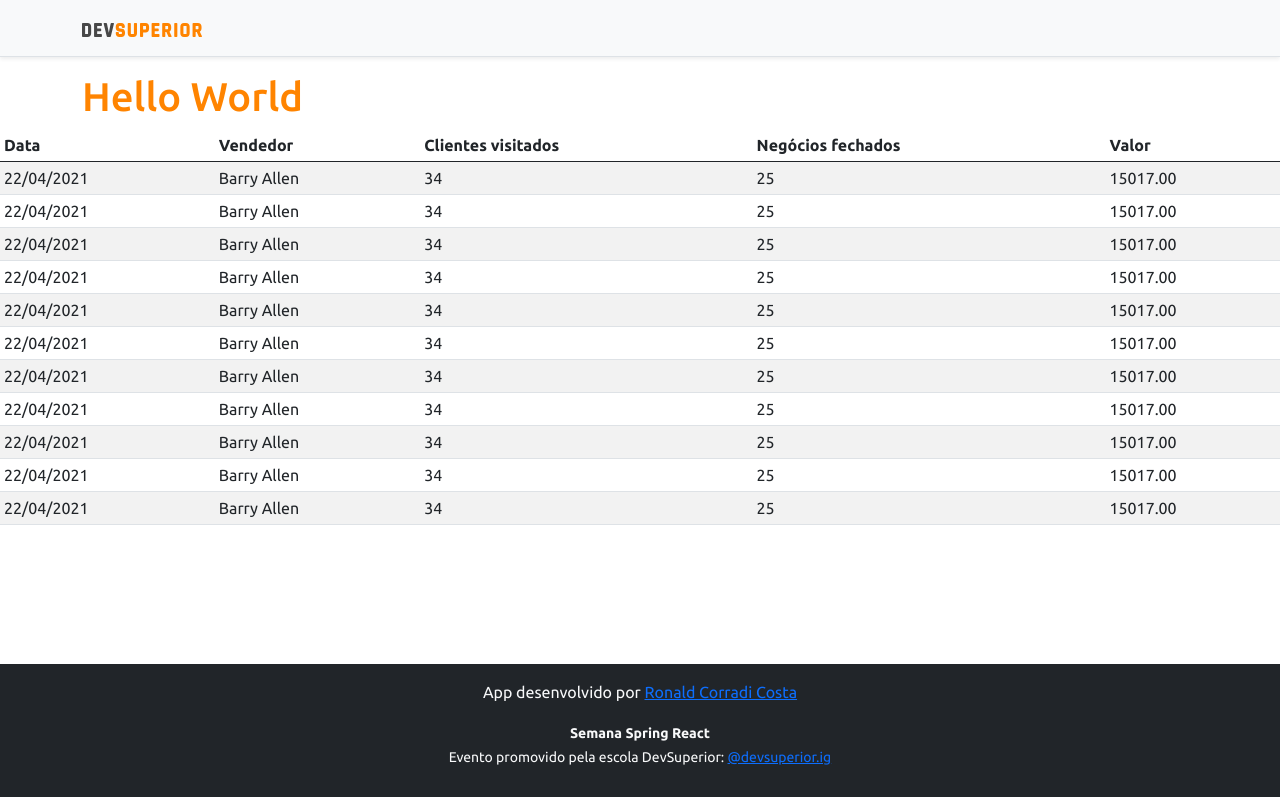
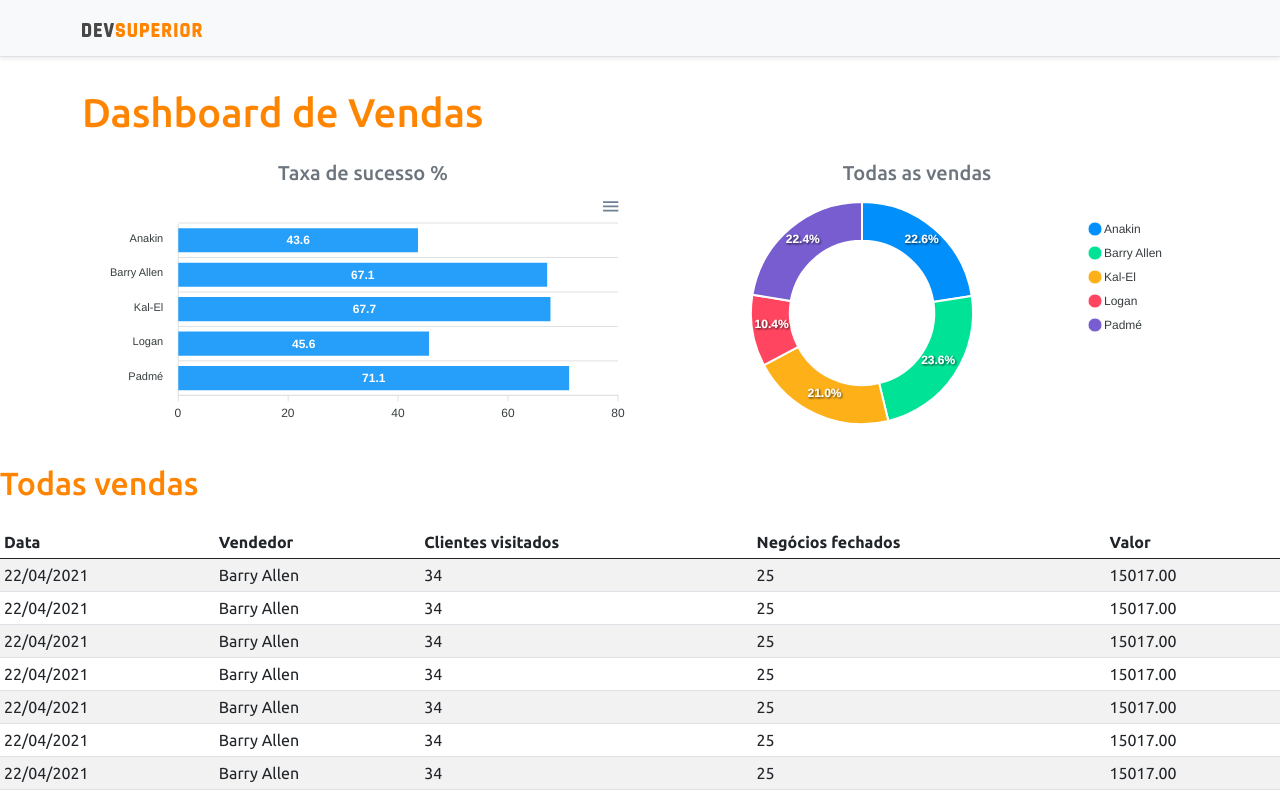
Before and after one commit to ronaldcorradi/projeto-spring-react, a React (Create React App) app in the folder frontend/: page / in a window 1280 px wide. Shown: the top 797 px of the page. Built offline with nearby package versions, Linux system fonts and the light colour scheme.

Commit message:
Static charts

```diff
--- a/frontend/package.json
+++ b/frontend/package.json
@@ -10,8 +10,10 @@
     "@types/node": "^12.20.12",
     "@types/react": "^17.0.5",
     "@types/react-dom": "^17.0.3",
+    "apexcharts": "^3.26.1",
     "bootstrap": "^5.0.0",
     "react": "^17.0.2",
+    "react-apexcharts": "^1.3.9",
     "react-dom": "^17.0.2",
     "react-scripts": "4.0.3",
     "typescript": "^4.2.4",
--- a/frontend/src/App.tsx
+++ b/frontend/src/App.tsx
@@ -1,18 +1,33 @@
+import BarChart from 'components/BarChart/index'
 import DataTable from 'components/DataTable/index'
+import DonutChart from 'components/DonutChart/index';
 import Footer from 'components/Footer/index'
 import NavBar from 'components/NavBar/index'
 
 function App() {
   return (
     <>
-    <NavBar/>
-    <div className="container">
-      <h1 className="text-primary">Hello World</h1>
-    </div>
-    <div>
-      <DataTable/>
-    </div>
-    <Footer/>
+      <NavBar />
+      <div className="container">
+        <h1 className="text-primary py-3">Dashboard de Vendas</h1>
+        <div className="row px-3">
+          <div className="col-sm-6">
+            <h5 className="text-center text-secondary">Taxa de sucesso %</h5>
+            <BarChart />
+          </div>
+          <div className="col-sm-6">
+            <h5 className="text-center text-secondary">Todas as vendas</h5>
+            <DonutChart />
+          </div>
+        </div>
+      </div>
+      <div className="py-3">
+        <h2 className="text-primary">Todas vendas</h2>
+      </div>
+      <div>
+        <DataTable />
+      </div>
+      <Footer />
     </>
   );
 }
--- /dev/null
+++ b/frontend/src/components/BarChart/index.tsx
@@ -0,0 +1,32 @@
+import Chart from 'react-apexcharts'
+
+const BarChart = () => {
+    const options = {
+        plotOptions: {
+            bar: {
+                horizontal: true,
+            }
+        },
+    };
+    const mockData = {
+        labels: {
+            categories: ['Anakin', 'Barry Allen', 'Kal-El', 'Logan', 'Padmé']
+        },
+        series: [
+            {
+                name: "% Sucesso",
+                data: [43.6, 67.1, 67.7, 45.6, 71.1]
+            }
+        ]
+    };
+    return(
+        <Chart
+            options={{...options,xaxis:mockData.labels}}
+            series={mockData.series}
+            type="bar"
+            height="240"
+        />
+    );
+}
+
+export default BarChart;
--- /dev/null
+++ b/frontend/src/components/DonutChart/index.tsx
@@ -0,0 +1,24 @@
+import Chart from 'react-apexcharts'
+
+const DonutChart = () => {
+    const mockData = {
+        series: [477138, 499928, 444867, 220426, 473088],
+        labels: ['Anakin', 'Barry Allen', 'Kal-El', 'Logan', 'Padmé']
+    }
+
+    const options = {
+        legend: {
+            show: true
+        }
+    }
+    return(
+        <Chart
+            options={{...options,labels:mockData.labels}}
+            series={mockData.series}
+            type="donut"
+            height="240"
+        />
+    );
+}
+
+export default DonutChart;
```
Also changed, not shown: 1 other file (tests, documents, lock files or other folders).
